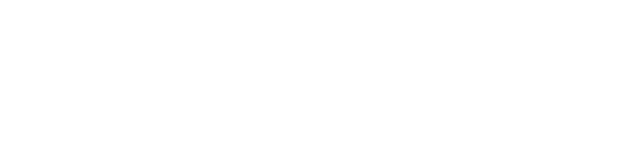
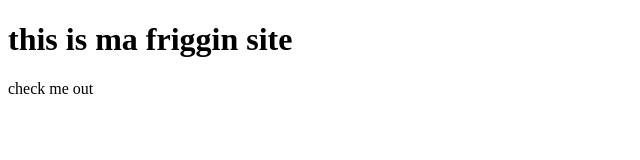
Before and after one commit to willdurkin/willdurkin.github.io, a plain HTML site: page index.html in a window 1280 px wide. Shown: the whole page, without its empty margins (0-640 px from the left). Drawn offline with Linux system fonts and the light colour scheme.

Commit message:
text and style

```diff
--- a/index.html
+++ b/index.html
@@ -2,8 +2,11 @@
 <html>
 <head>
 	<title></title>
+	<style type="text/css" src='style.css'></style>
 </head>
 <body>
-<script type="text/javascript" src='app.js'></script>
+	<h1>this is ma friggin site</h1>
+	<p>check me out</p>
+	<script type="text/javascript" src='app.js'></script>
 </body>
 </html>
--- /dev/null
+++ b/style.css
@@ -0,0 +1,3 @@
+h1 {
+	color: blue;
+}
```
